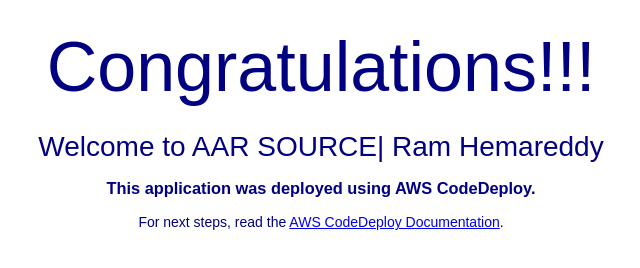
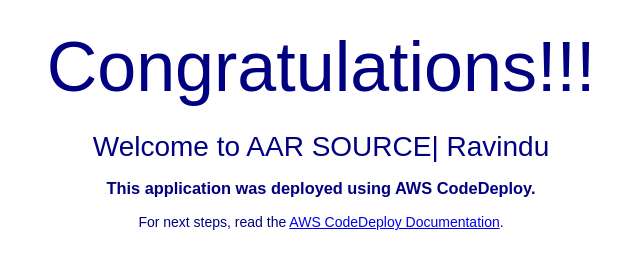
Before and after one commit to RavinduTharanga/webpage, a plain HTML site: page index.html in a window 1280 px wide. Shown: the part 220-488 px from the top of the page, without its empty margins (319-959 px from the left). Drawn offline with Linux system fonts and the light colour scheme.

Commit message:
Update index.html

```diff
--- a/index.html
+++ b/index.html
@@ -28,7 +28,7 @@
   <div align="center">
     <img src="https://s3.ap-south-1.amazonaws.com/www.basava.com/aar_logo_final.png" style="max-width: 20%;">
     <h1>Congratulations!!! </h1>
-      <h2>Welcome to AAR SOURCE| Ram Hemareddy</h2>
+      <h2>Welcome to AAR SOURCE| Ravindu</h2>
     <h3>This application was deployed using AWS CodeDeploy.</h3>
     <p>For next steps, read the <a href="http://aws.amazon.com/documentation/codedeploy">AWS CodeDeploy Documentation</a>.</p>
   </div>
```
